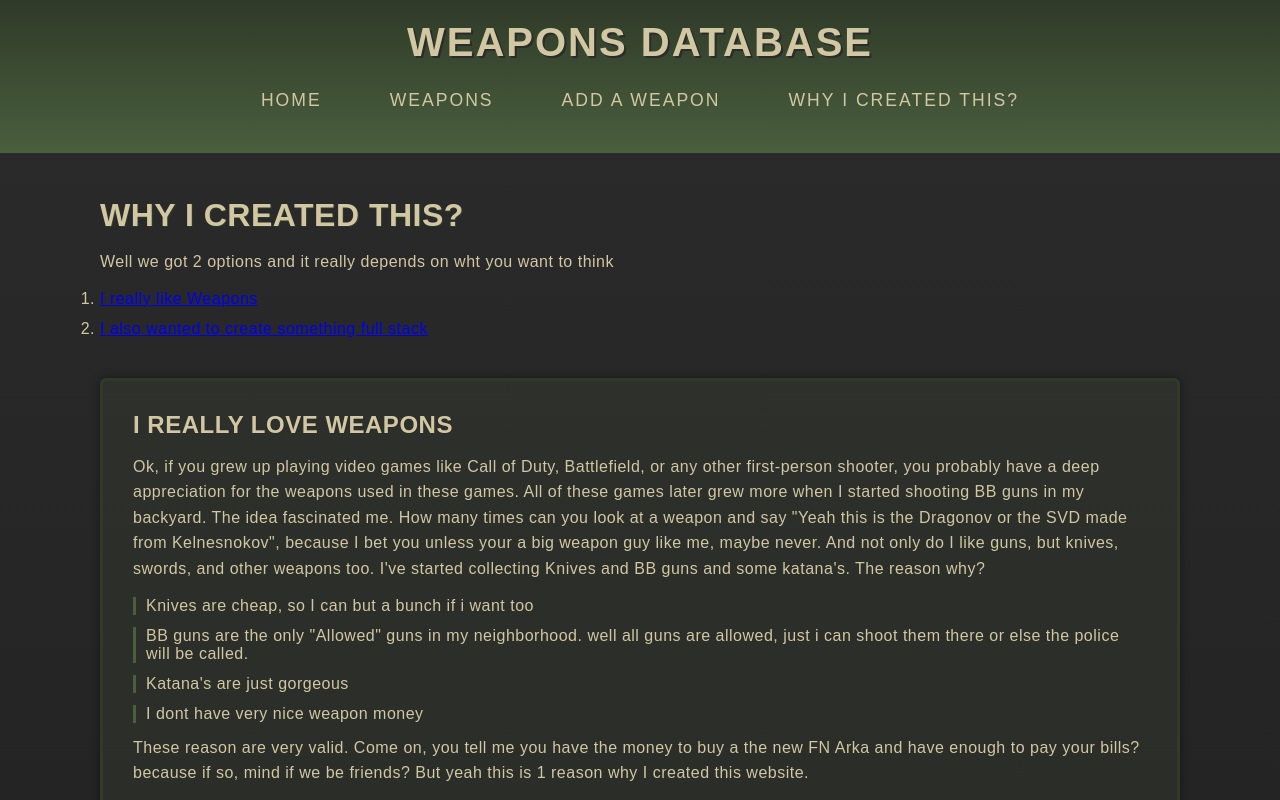
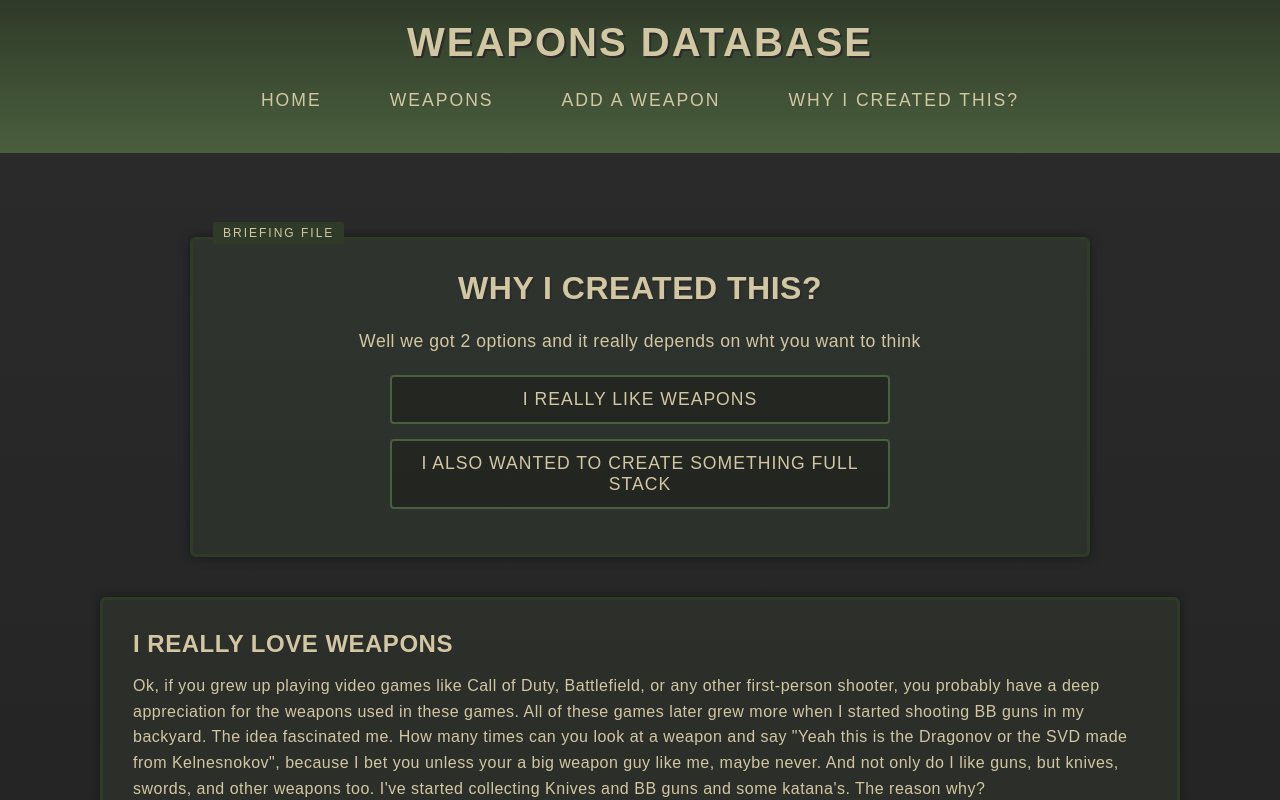
Before and after one commit to Spiderasasen/weapons-website, a React (Vite) app in the folder weapons_database_website/: page /why in a window 1280 px wide. Shown: the top 800 px of the page. Built offline with nearby package versions, Linux system fonts and the light colour scheme.

Commit message:
got the why section done. now i feel like we need to start on the go secton

```diff
--- a/weapons_database_website/src/pages/Why.jsx
+++ b/weapons_database_website/src/pages/Why.jsx
@@ -8,8 +8,8 @@ function Why() {
             <Header/>
 
             <main className="why">
-                <h1>Why I Created This?</h1>
                 <div className="why-text">
+                    <h1>Why I Created This?</h1>
                     <p>Well we got 2 options and it really depends on wht you want to think</p>
                     <ol>
                         <li><a href={"#Weapons"}>I really like Weapons</a></li>
--- a/weapons_database_website/src/styles/why.css
+++ b/weapons_database_website/src/styles/why.css
@@ -1,3 +1,78 @@
+/* ====== WHY INTRO BLOCK ====== */
+.why-text {
+    background: rgba(74, 95, 62, 0.18); /* olive tint */
+    border: 3px solid var(--military-green-dark);
+    padding: 30px 35px;
+    margin: 40px auto;
+    max-width: 900px;
+    border-radius: 6px;
+    box-shadow: 0 0 12px rgba(0,0,0,0.4);
+    position: relative;
+}
+
+/* subtle top-left “folder tab” */
+.why-text::before {
+    content: "BRIEFING FILE";
+    position: absolute;
+    top: -18px;
+    left: 20px;
+    background: var(--military-green-dark);
+    color: var(--sand-tan);
+    padding: 4px 10px;
+    font-size: 0.75rem;
+    letter-spacing: 2px;
+    border-radius: 3px 3px 0 0;
+}
+
+/* title */
+.why-text h1 {
+    text-align: center;
+    margin-bottom: 20px;
+    text-shadow: 2px 2px 0 var(--gunmetal);
+}
+
+/* intro paragraph */
+.why-text p {
+    text-align: center;
+    margin-bottom: 20px;
+    font-size: 1.1rem;
+}
+
+/* list of choices */
+.why-text ol {
+    list-style: none;
+    padding: 0;
+    margin: 0 auto;
+    max-width: 500px;
+}
+
+.why-text ol li {
+    background: rgba(0,0,0,0.25);
+    border: 2px solid var(--military-green);
+    padding: 12px 15px;
+    margin-bottom: 15px;
+    border-radius: 4px;
+    text-align: center;
+    transition: 0.2s ease-in-out;
+}
+
+/* hover effect: like selecting a mission */
+.why-text ol li:hover {
+    background: rgba(0,0,0,0.4);
+    transform: translateY(-3px);
+    border-color: var(--sand-tan);
+}
+
+/* links */
+.why-text a {
+    color: var(--sand-tan);
+    text-decoration: none;
+    font-size: 1.1rem;
+    letter-spacing: 1px;
+    text-transform: uppercase;
+}
+
+
 /* ====== WEAPONS SECTION (MILITARY ARCHIVE) ====== */
 #Weapons {
     background: rgba(74, 95, 62, 0.15); /* olive tint */
```
